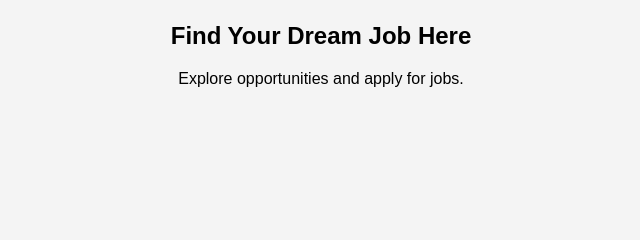
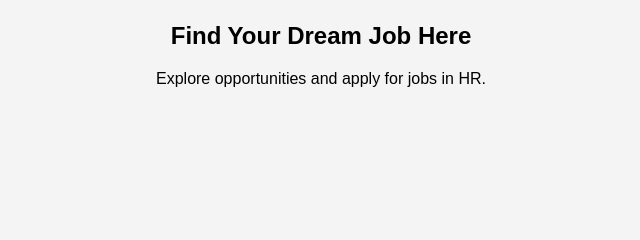
Before and after one commit to harishsuram/Job-app, a plain HTML site: page index.html in a window 1280 px wide. Shown: the part 172-412 px from the top of the page, 319-959 px from the left. Drawn offline with Linux system fonts and the light colour scheme.

Commit message:
Modified

```diff
--- a/index.html
+++ b/index.html
@@ -20,7 +20,7 @@
     </header>
     <main>
       <h2>Find Your Dream Job Here</h2>
-      <p>Explore opportunities and apply for jobs.</p>
+      <p>Explore opportunities and apply for jobs in HR.</p>
     </main>
     <footer>
       <p>&copy; 2025 Job Application Portal</p>
```
